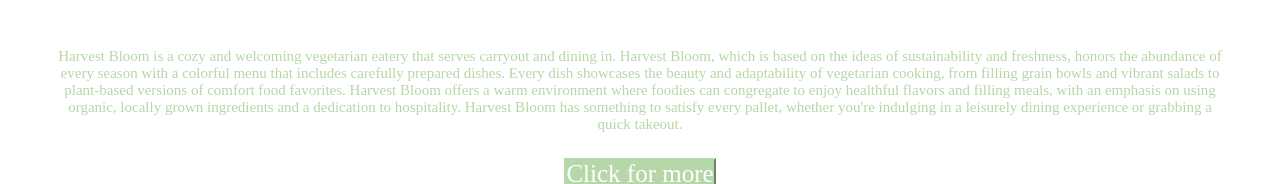
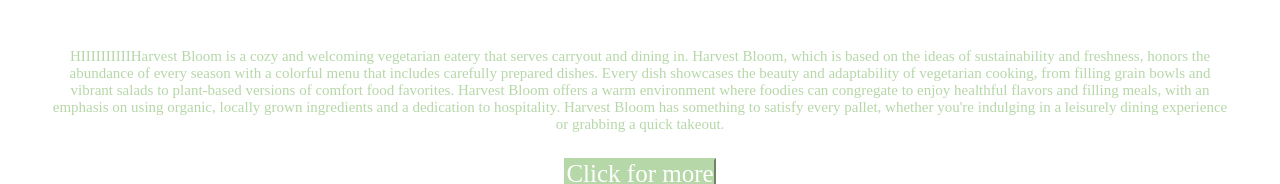
Before and after one commit to jagruti-l19/jagruti-l19.github.io, a plain HTML site: page actual.html in a window 1280 px wide. Shown: the part 592-776 px from the top of the page. Drawn offline with Linux system fonts and the light colour scheme.

Commit message:
modified

```diff
--- a/actual.html
+++ b/actual.html
@@ -35,7 +35,7 @@
         </style>
     </section>
     <section class="description">
-    <p style="font-family: 'Times New Roman', Times, serif;">Harvest Bloom is a cozy and welcoming vegetarian eatery that serves carryout and dining in. Harvest Bloom,
+    <p style="font-family: 'Times New Roman', Times, serif;"> HIIIIIIIIIIHarvest Bloom is a cozy and welcoming vegetarian eatery that serves carryout and dining in. Harvest Bloom,
         which is based on the ideas of sustainability and freshness, honors the abundance of every season with a colorful menu that includes carefully prepared dishes.
         Every dish showcases the beauty and adaptability of vegetarian cooking, from filling grain bowls and vibrant salads to plant-based versions of comfort food favorites.
         Harvest Bloom offers a warm environment where foodies can congregate to enjoy healthful flavors and filling meals, with an emphasis on using organic, locally grown ingredients and a dedication to hospitality.
```
Also changed, not shown: 1 other file.
